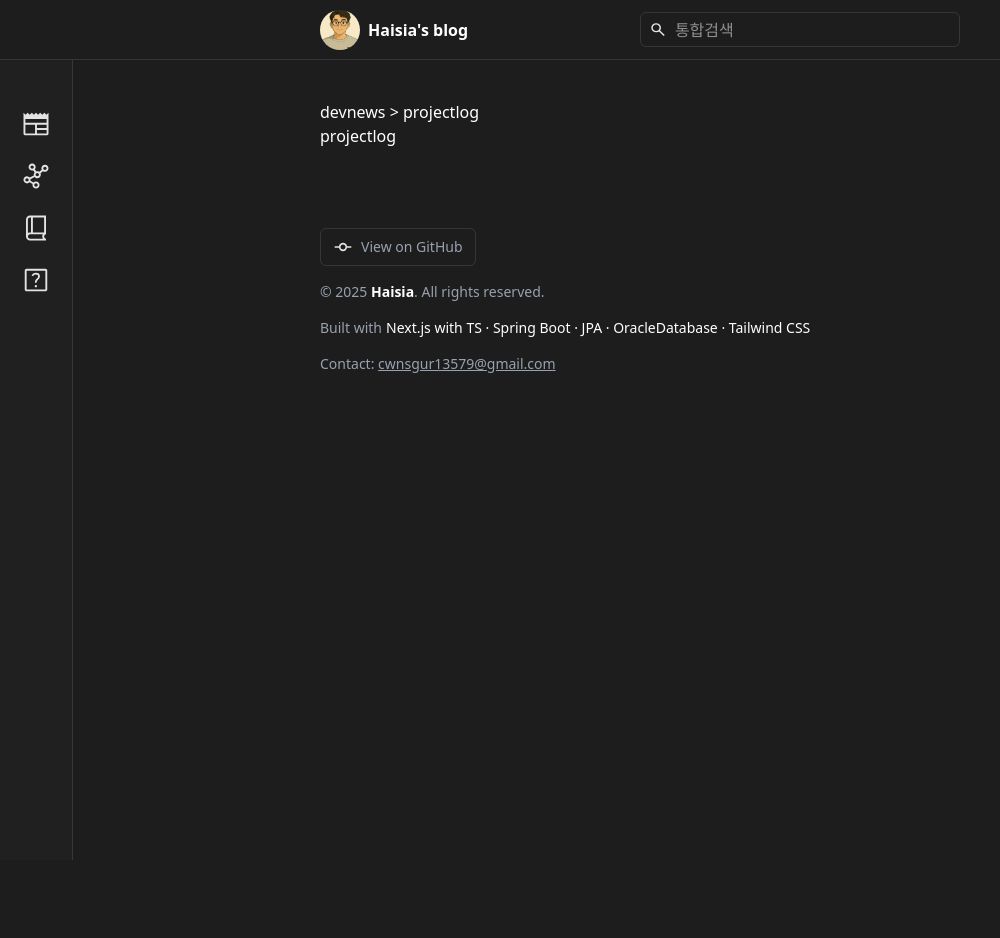
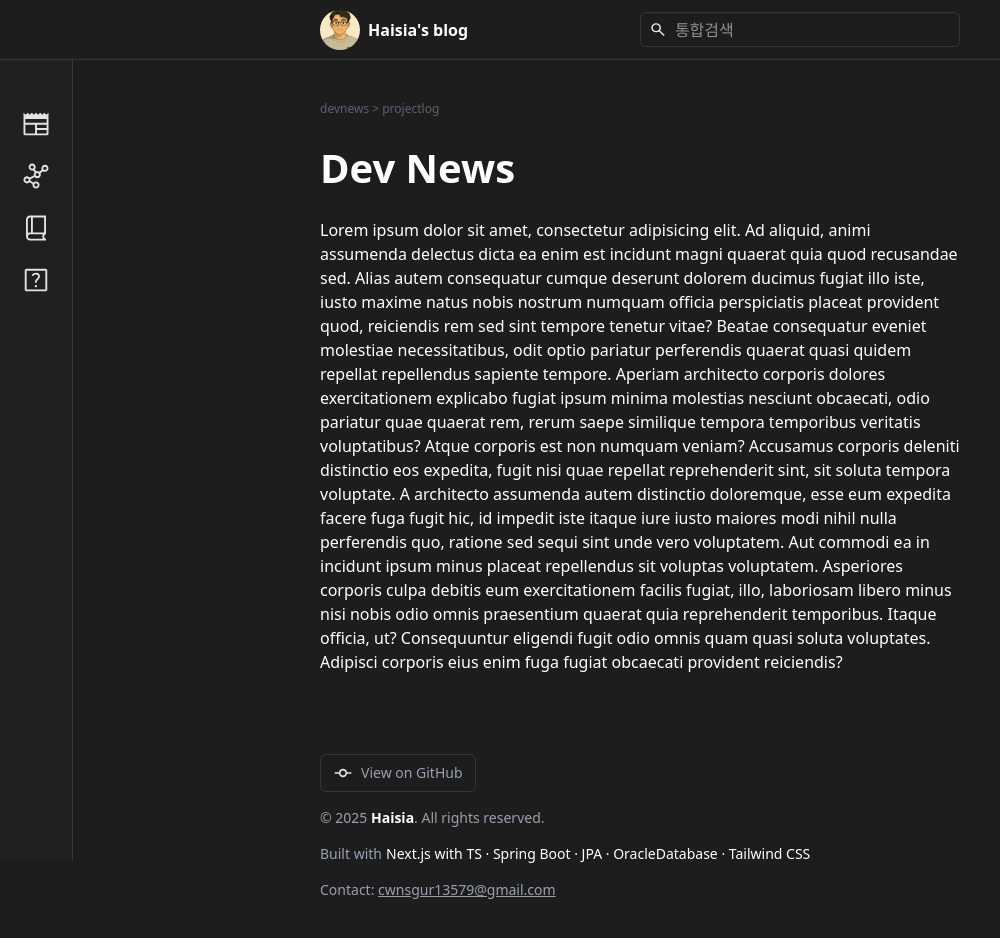
Before and after one commit to Haisia/project-blog-next, a Next.js app: page /devnews in a window 1280 px wide. Shown: the whole page, without its empty margins (0-1000 px from the left). Before the commit the page ends 860 px from the top, so only its background shows below. Built offline with nearby package versions, Linux system fonts and the light colour scheme.

Commit message:
신규: Dev News 기본구조 잡기

```diff
--- a/src/app/devnews/page.tsx
+++ b/src/app/devnews/page.tsx
@@ -5,7 +5,22 @@ const Page = () => {
   return (
     <>
       <Breadcrumbs contents={["devnews", "projectlog"]}/>
-      <h1>projectlog</h1>
+      <h1 className={"text-[2.5rem] font-bold my-5"}>Dev News</h1>
+      <div>Lorem ipsum dolor sit amet, consectetur adipisicing elit. Ad aliquid, animi assumenda delectus dicta ea enim
+        est incidunt magni quaerat quia quod recusandae sed. Alias autem consequatur cumque deserunt dolorem ducimus
+        fugiat illo iste, iusto maxime natus nobis nostrum numquam officia perspiciatis placeat provident quod,
+        reiciendis rem sed sint tempore tenetur vitae? Beatae consequatur eveniet molestiae necessitatibus, odit optio
+        pariatur perferendis quaerat quasi quidem repellat repellendus sapiente tempore. Aperiam architecto corporis
+        dolores exercitationem explicabo fugiat ipsum minima molestias nesciunt obcaecati, odio pariatur quae quaerat
+        rem, rerum saepe similique tempora temporibus veritatis voluptatibus? Atque corporis est non numquam veniam?
+        Accusamus corporis deleniti distinctio eos expedita, fugit nisi quae repellat reprehenderit sint, sit soluta
+        tempora voluptate. A architecto assumenda autem distinctio doloremque, esse eum expedita facere fuga fugit hic,
+        id impedit iste itaque iure iusto maiores modi nihil nulla perferendis quo, ratione sed sequi sint unde vero
+        voluptatem. Aut commodi ea in incidunt ipsum minus placeat repellendus sit voluptas voluptatem. Asperiores
+        corporis culpa debitis eum exercitationem facilis fugiat, illo, laboriosam libero minus nisi nobis odio omnis
+        praesentium quaerat quia reprehenderit temporibus. Itaque officia, ut? Consequuntur eligendi fugit odio omnis
+        quam quasi soluta voluptates. Adipisci corporis eius enim fuga fugiat obcaecati provident reiciendis?
+      </div>
     </>
   );
 }
--- a/src/components/Breadcrumbs.tsx
+++ b/src/components/Breadcrumbs.tsx
@@ -8,7 +8,7 @@ const Breadcrumbs = ({ contents }: BreadcrumbsProps) => {
   const joinedBreadcrumbs = contents.join(" > ");
 
   return (
-    <div>{joinedBreadcrumbs}</div>
+    <div className={"text-[12px] text-gray-500/80"}>{joinedBreadcrumbs}</div>
   );
 };
 
```
